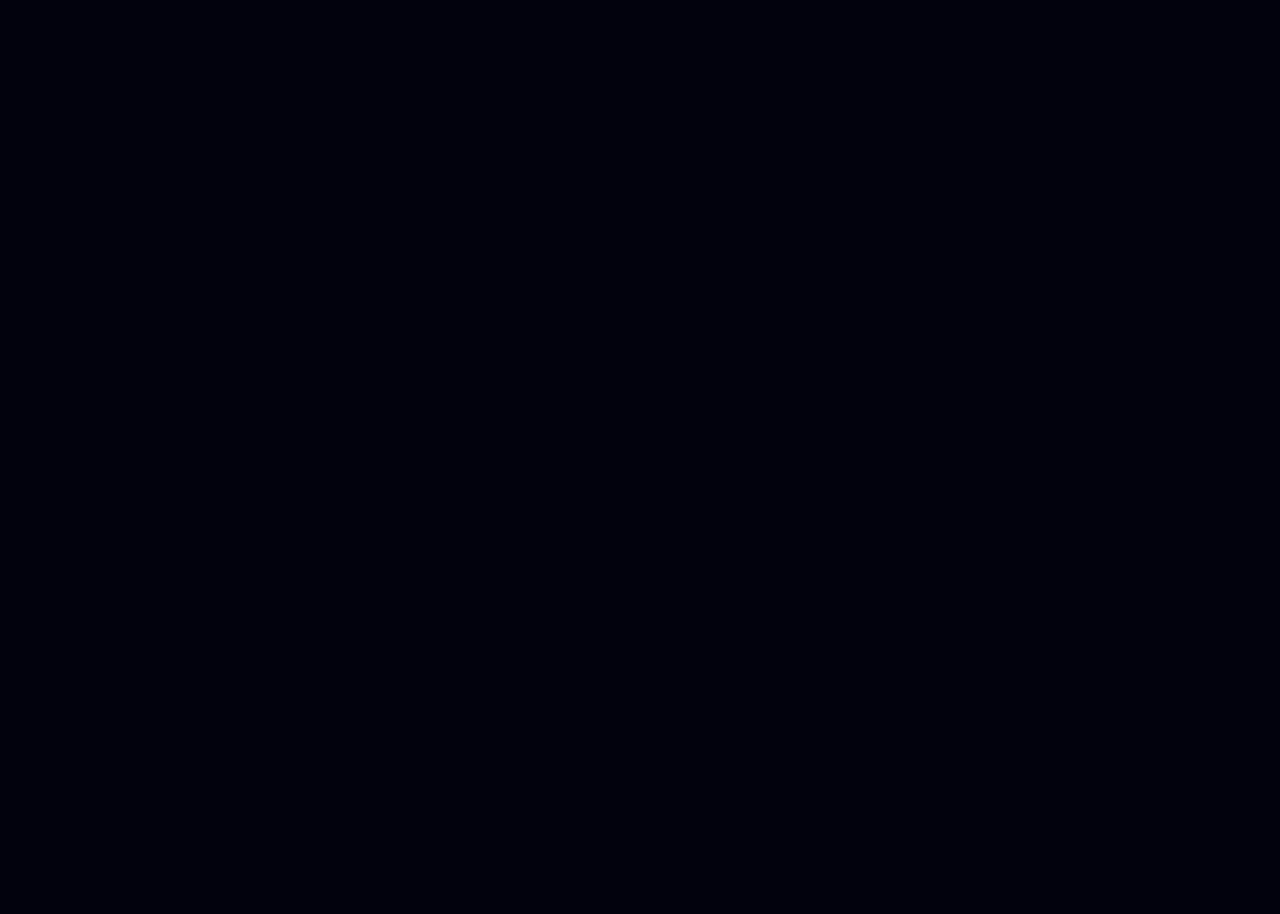
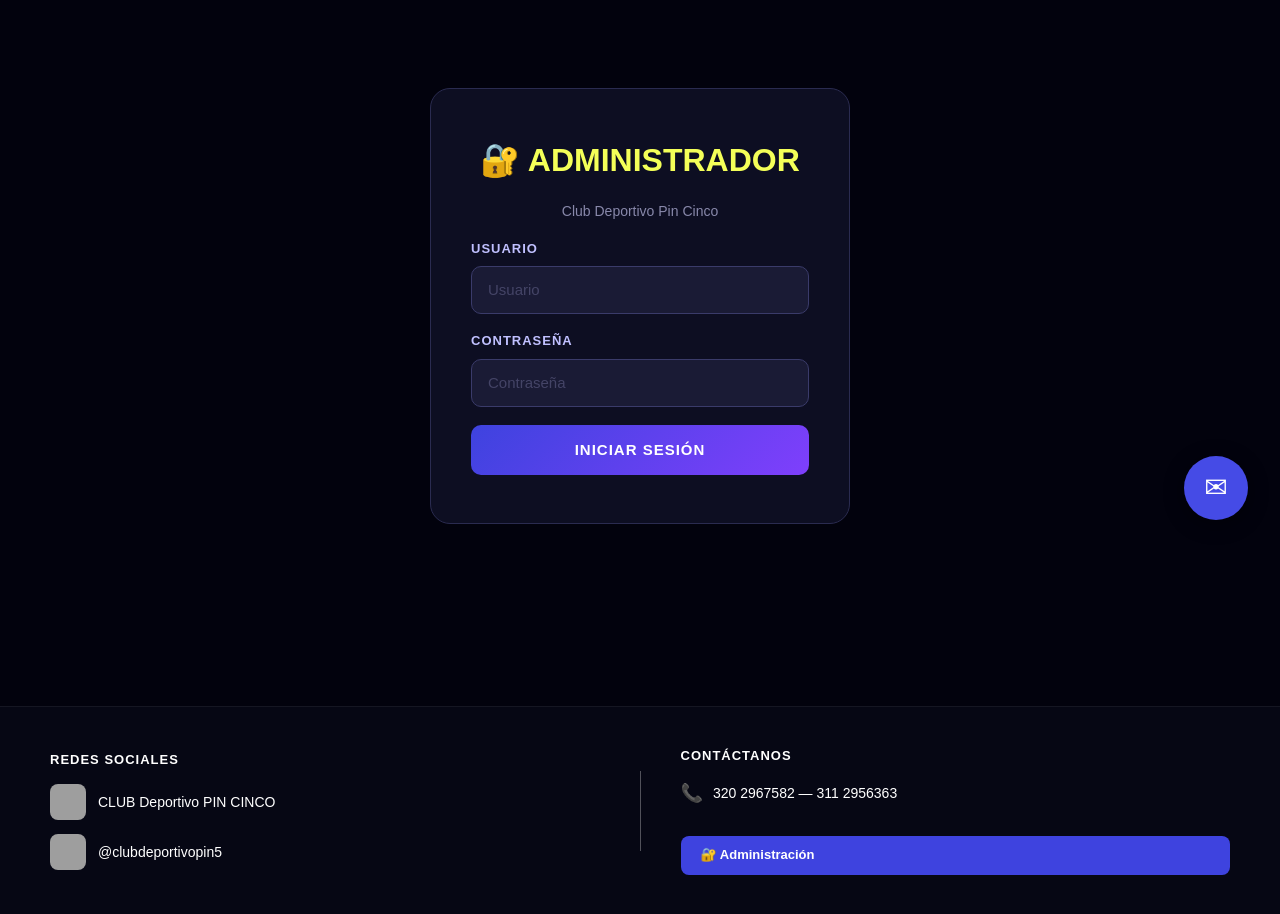
Before and after one commit to juandiegobb/club-pin-cinco, a React (Vite) app in the folder club-pin-cinco/: page /admin in a window 1280 px wide. Before the commit this address had no page. Shown: the part 180-1094 px from the top of the page. Before the commit the page ends 800 px from the top, so only its background shows below. Built offline with nearby package versions, Linux system fonts and the light colour scheme; grey boxes are pictures that could not be loaded.

Commit message:
Websoquet y mapa de la ubicacion

```diff
--- a/club-pin-cinco/src/App.jsx
+++ b/club-pin-cinco/src/App.jsx
@@ -6,6 +6,7 @@ import About from './pages/About'
 import Services from './pages/Services'
 import Gallery from './pages/Gallery'
 import Reservation from './pages/Reservation'
+import Admin from './pages/Admin'
 
 function App() {
   return (
@@ -16,6 +17,7 @@ function App() {
         <Route path="/servicios" element={<Services />} />
         <Route path="/galeria" element={<Gallery />} />
         <Route path="/reserva" element={<Reservation />} />
+        <Route path="/admin" element={<Admin />} />
       </Route>
     </Routes>
   )
--- a/club-pin-cinco/src/components/Footer/Footer.jsx
+++ b/club-pin-cinco/src/components/Footer/Footer.jsx
@@ -1,6 +1,9 @@
 import styles from './Footer.module.css'
 
 function Footer() {
+  function handleAdminLogin() {
+  window.location.href = '/admin'
+}
   return (
     <footer className={styles.footer}>
 
@@ -51,7 +54,13 @@ function Footer() {
           <span className={styles.phoneIcon}>📞</span>
           320 2967582 — 311 2956363
         </p>
+
+         {/* Botón admin visible */}
+           <button className={styles.adminBtn} onClick={handleAdminLogin} type="button">
+          🔐 Administración
+           </button>
       </section>
+
 
     </footer>
   )
--- a/club-pin-cinco/src/components/Footer/Footer.module.css
+++ b/club-pin-cinco/src/components/Footer/Footer.module.css
@@ -95,4 +95,25 @@
   .block {
     padding: 0;
   }
+
 }
+/* Botón admin — discreto */
+.adminBtn {
+  align-items: center;
+  background: #3e43df;
+  border: none;
+  border-radius: 8px;
+  color: #fff;
+  cursor: pointer;
+  display: flex;
+  font-size: 13px;
+  font-weight: 700;
+  gap: 8px;
+  padding: 10px 20px;
+  transition: background 0.2s;
+  margin-top: 16px;
+}
+
+.adminBtn:hover {
+  background: #5258f0;
+}
--- a/club-pin-cinco/src/components/chat/FloatingChat/FloatingChat.module.css
+++ b/club-pin-cinco/src/components/chat/FloatingChat/FloatingChat.module.css
@@ -3,7 +3,7 @@
   background: #454be6;
   border: none;
   border-radius: 999px;
-  bottom: 32px;
+  bottom: 100px;
   box-shadow: 0 4px 20px rgba(0,0,0,0.4);
   color: #fff;
   cursor: pointer;
--- a/club-pin-cinco/src/components/home/LocationPanel/LocationPanel.jsx
+++ b/club-pin-cinco/src/components/home/LocationPanel/LocationPanel.jsx
@@ -1,5 +1,8 @@
 import { motion } from 'framer-motion'
 import styles from './LocationPanel.module.css'
+
+const GOOGLE_MAPS_URL =
+  'https://www.google.com/maps/search/?api=1&query=Club+Deportivo+Pin+Cinco+Tunja+Colombia'
 
 function LocationPanel() {
   const springTransition = { type: 'spring', stiffness: 60, damping: 15 }
@@ -10,7 +13,7 @@ function LocationPanel() {
       aria-labelledby="home-location-title"
       initial={{ opacity: 0, x: -60 }}
       whileInView={{ opacity: 1, x: 0 }}
-      viewport={{ once: true, margin: "-60px" }}
+      viewport={{ once: true, margin: '-60px' }}
       transition={springTransition}
     >
       <motion.h2
@@ -24,6 +27,14 @@ function LocationPanel() {
         Ubicación
       </motion.h2>
 
+      {/* Enlace a Google Maps */}
+      <a
+        href={GOOGLE_MAPS_URL}
+        target="_blank"
+        rel="noopener noreferrer"
+        aria-label="Ver ubicación en Google Maps"
+        className={styles.mapLink}
+      >
         <motion.div
           className={styles.map}
           aria-label="Mapa referencial de ubicación"
@@ -35,8 +46,14 @@ function LocationPanel() {
           <span className={`${styles.road} ${styles.roadMain}`} />
           <span className={`${styles.road} ${styles.roadSide}`} />
           <span className={styles.pin} />
-        <strong className={styles.label}>Club Deportivo Pin Cinco</strong>
+          <strong className={styles.label}>
+            Club Deportivo Pin Cinco
+          </strong>
+          <span className={styles.mapHint}>
+            📍 Ver en Google Maps
+          </span>
         </motion.div>
+      </a>
 
       <motion.p
         className={styles.address}
@@ -45,7 +62,8 @@ function LocationPanel() {
         viewport={{ once: true }}
         transition={{ delay: 0.2 }}
       >
-        Transversal 0 Este 66a 18 Muscas Centro Comercial Rio 150003 Tunja, Colombia
+        Transversal 0 Este 66a 18 Muscas Centro Comercial Rio 150003 Tunja,
+        Colombia
       </motion.p>
     </motion.section>
   )
--- a/club-pin-cinco/src/components/reservation/ReservationForm/ReservationForm.jsx
+++ b/club-pin-cinco/src/components/reservation/ReservationForm/ReservationForm.jsx
@@ -3,7 +3,7 @@
 import styles from './ReservationForm.module.css'
 
 // Número de WhatsApp del establecimiento (sin +)
-const WHATSAPP_NUMBER = '573202967582'
+const WHATSAPP_NUMBER = '573148877381'
 
 function ReservationForm({ service, date, schedule, name, phone, people, onChange }) {
 
--- /dev/null
+++ b/club-pin-cinco/src/pages/Admin.jsx
@@ -0,0 +1,143 @@
+import { useState } from 'react'
+import styles from './Admin.module.css'
+
+// ━━━━━━━━━━━━━━━━━━━━━━━━━━━━━━━━━━━━━
+// Credenciales del admin — cámbialas aquí
+// ━━━━━━━━━━━━━━━━━━━━━━━━━━━━━━━━━━━━━
+const ADMIN_USER = 'admin'
+const ADMIN_PASSWORD = 'pincinco2024'
+
+// Preguntas más frecuentes del chat
+const faqStats = [
+  { pregunta: 'Horarios de atención', consultas: 24 },
+  { pregunta: 'Precios y tarifas', consultas: 18 },
+  { pregunta: 'Reservas', consultas: 15 },
+  { pregunta: 'Ubicación', consultas: 12 },
+  { pregunta: 'Servicios disponibles', consultas: 9 },
+]
+
+function Admin() {
+  const [isAdmin, setIsAdmin] = useState(false)
+  const [username, setUsername] = useState('')
+  const [password, setPassword] = useState('')
+  const [error, setError] = useState('')
+
+  function handleLogin() {
+    setError('')
+    if (username === ADMIN_USER && password === ADMIN_PASSWORD) {
+      setIsAdmin(true)
+    } else {
+      setError('Usuario o contraseña incorrectos')
+    }
+  }
+
+  function handleLogout() {
+    setIsAdmin(false)
+    setUsername('')
+    setPassword('')
+  }
+
+  function handleWhatsApp() {
+    window.open('https://wa.me/573202967582', '_blank')
+  }
+
+  // ── Pantalla de login ──
+  if (!isAdmin) {
+    return (
+      <div className={styles.loginPage}>
+        <div className={styles.loginCard}>
+          <h1 className={styles.loginTitle}>🔐 Administrador</h1>
+          <p className={styles.loginSubtitle}>Club Deportivo Pin Cinco</p>
+
+          <div className={styles.field}>
+            <label className={styles.fieldLabel}>Usuario</label>
+            <input
+              className={styles.input}
+              type="text"
+              placeholder="Usuario"
+              value={username}
+              onChange={e => setUsername(e.target.value)}
+              onKeyDown={e => e.key === 'Enter' && handleLogin()}
+            />
+          </div>
+
+          <div className={styles.field}>
+            <label className={styles.fieldLabel}>Contraseña</label>
+            <input
+              className={styles.input}
+              type="password"
+              placeholder="Contraseña"
+              value={password}
+              onChange={e => setPassword(e.target.value)}
+              onKeyDown={e => e.key === 'Enter' && handleLogin()}
+            />
+          </div>
+
+          {error && <p className={styles.error}>{error}</p>}
+
+          <button className={styles.loginBtn} onClick={handleLogin} type="button">
+            Iniciar sesión
+          </button>
+        </div>
+      </div>
+    )
+  }
+
+  // ── Panel admin ──
+  return (
+    <div className={styles.page}>
+
+      <header className={styles.header}>
+        <div>
+          <h1 className={styles.title}>Panel de Administración</h1>
+          <p className={styles.headerSub}>Club Deportivo Pin Cinco</p>
+        </div>
+        <button className={styles.logoutBtn} onClick={handleLogout} type="button">
+          Cerrar sesión
+        </button>
+      </header>
+
+      <main className={styles.content}>
+
+        {/* WhatsApp */}
+        <section className={styles.card}>
+          <h2 className={styles.cardTitle}>📱 Reservas por WhatsApp</h2>
+          <p className={styles.cardText}>
+            Ver y gestionar las reservas enviadas por los usuarios desde la página web.
+          </p>
+          <button className={styles.whatsappBtn} onClick={handleWhatsApp} type="button">
+            📲 Abrir WhatsApp Business
+          </button>
+        </section>
+
+        {/* Preguntas frecuentes */}
+        <section className={styles.card}>
+          <h2 className={styles.cardTitle}>💬 Preguntas Frecuentes del Chat</h2>
+          <p className={styles.cardText}>
+            Temas más consultados por los usuarios en el chat de la página.
+          </p>
+          <div className={styles.faqList}>
+            {faqStats.map((item, i) => (
+              <div key={i} className={styles.faqItem}>
+                <div className={styles.faqInfo}>
+                  <span className={styles.faqRank}>#{i + 1}</span>
+                  <span className={styles.faqText}>{item.pregunta}</span>
+                </div>
+                <div className={styles.faqBarWrapper}>
+                  <div
+                    className={styles.faqBar}
+                    style={{ width: `${(item.consultas / faqStats[0].consultas) * 100}%` }}
+                  />
+                  <span className={styles.faqCount}>{item.consultas}</span>
+                </div>
+              </div>
+            ))}
+          </div>
+        </section>
+
+      </main>
+    </div>
+  )
+}
+
+export default Admin
--- /dev/null
+++ b/club-pin-cinco/src/pages/Admin.module.css
@@ -0,0 +1,234 @@
+/* ── Página de login ── */
+.loginPage {
+  align-items: center;
+  background: #02020d;
+  display: flex;
+  justify-content: center;
+  min-height: 100vh;
+}
+
+.loginCard {
+  background: #0d0e22;
+  border: 1px solid #2a2b50;
+  border-radius: 20px;
+  display: grid;
+  gap: 18px;
+  padding: 48px 40px;
+  width: min(420px, calc(100vw - 40px));
+}
+
+.loginTitle {
+  color: #f4ff58;
+  font-size: 32px;
+  font-weight: 900;
+  margin: 0;
+  text-align: center;
+  text-transform: uppercase;
+}
+
+.loginSubtitle {
+  color: #8888aa;
+  font-size: 14px;
+  margin: 0;
+  text-align: center;
+}
+
+.field {
+  display: grid;
+  gap: 8px;
+}
+
+.fieldLabel {
+  color: #c0c0ff;
+  font-size: 13px;
+  font-weight: 700;
+  text-transform: uppercase;
+  letter-spacing: 1px;
+}
+
+.input {
+  background: #1a1b35;
+  border: 1px solid #3a3b6a;
+  border-radius: 10px;
+  color: #fff;
+  font-size: 15px;
+  min-height: 48px;
+  padding: 0 16px;
+  transition: border-color 0.2s;
+  width: 100%;
+}
+
+.input::placeholder { color: #444466; }
+.input:focus { border-color: #3e43df; outline: none; }
+
+.error {
+  background: rgba(192, 57, 43, 0.15);
+  border: 1px solid #c0392b;
+  border-radius: 8px;
+  color: #ff6b6b;
+  font-size: 13px;
+  margin: 0;
+  padding: 10px 14px;
+  text-align: center;
+}
+
+.loginBtn {
+  background: linear-gradient(135deg, #3e43df, #7f3ffc);
+  border: none;
+  border-radius: 10px;
+  color: #fff;
+  cursor: pointer;
+  font-size: 15px;
+  font-weight: 800;
+  letter-spacing: 1px;
+  min-height: 50px;
+  text-transform: uppercase;
+  transition: opacity 0.2s, transform 0.2s;
+  width: 100%;
+}
+
+.loginBtn:hover {
+  opacity: 0.9;
+  transform: translateY(-2px);
+}
+
+/* ── Panel admin ── */
+.page {
+  background: #02020d;
+  min-height: 100vh;
+}
+
+.loading {
+  align-items: center;
+  color: #fff;
+  display: flex;
+  font-size: 20px;
+  height: 100vh;
+  justify-content: center;
+}
+
+.header {
+  align-items: center;
+  background: #0d0e22;
+  border-bottom: 2px solid #3e43df;
+  display: flex;
+  justify-content: space-between;
+  padding: 20px 48px;
+}
+
+.title {
+  color: #f4ff58;
+  font-size: 22px;
+  font-weight: 900;
+  margin: 0;
+  text-transform: uppercase;
+}
+
+.logoutBtn {
+  background: #c0392b;
+  border: none;
+  border-radius: 8px;
+  color: #fff;
+  cursor: pointer;
+  font-size: 13px;
+  font-weight: 700;
+  padding: 10px 20px;
+  transition: background 0.2s;
+}
+
+.logoutBtn:hover { background: #e74c3c; }
+
+.content {
+  display: grid;
+  gap: 28px;
+  margin: 0 auto;
+  max-width: 1000px;
+  padding: 48px;
+}
+
+.card {
+  background: #0d0e22;
+  border: 1px solid #2a2b50;
+  border-radius: 16px;
+  padding: 32px;
+}
+
+.cardTitle {
+  color: #f4ff58;
+  font-size: 20px;
+  font-weight: 800;
+  margin: 0 0 10px;
+}
+
+.cardText {
+  color: #8888aa;
+  font-size: 14px;
+  margin: 0 0 20px;
+}
+
+.whatsappBtn {
+  align-items: center;
+  background: #25d366;
+  border: none;
+  border-radius: 10px;
+  color: #fff;
+  cursor: pointer;
+  display: inline-flex;
+  font-size: 14px;
+  font-weight: 800;
+  gap: 8px;
+  padding: 12px 28px;
+  transition: background 0.2s;
+}
+
+.whatsappBtn:hover { background: #1ebe57; }
+
+.empty {
+  color: #555577;
+  font-size: 14px;
+  padding: 32px;
+  text-align: center;
+}
+
+.messageList {
+  display: grid;
+  gap: 12px;
+  max-height: 500px;
+  overflow-y: auto;
+}
+
+.message {
+  border-radius: 10px;
+  padding: 14px 18px;
+}
+
+.messageGuest {
+  background: #1a1b35;
+  border-left: 4px solid #c0392b;
+}
+
+.messageClub {
+  background: #1a1b35;
+  border-left: 4px solid #3e43df;
+}
+
+.messageAuthor {
+  color: #8888aa;
+  display: block;
+  font-size: 11px;
+  font-weight: 700;
+  margin-bottom: 6px;
+  text-transform: uppercase;
+}
+
+.messageTime {
+  color: #555577;
+  font-weight: 400;
+  text-transform: none;
+}
+
+.messageText {
+  color: #fff;
+  font-size: 14px;
+  margin: 0;
+}
```
Also changed, not shown: club-pin-cinco/src/components/home/LocationPanel/LocationPanel.module.css (+22 -0 lines). Lines whose indentation alone changed are shown as unchanged.
